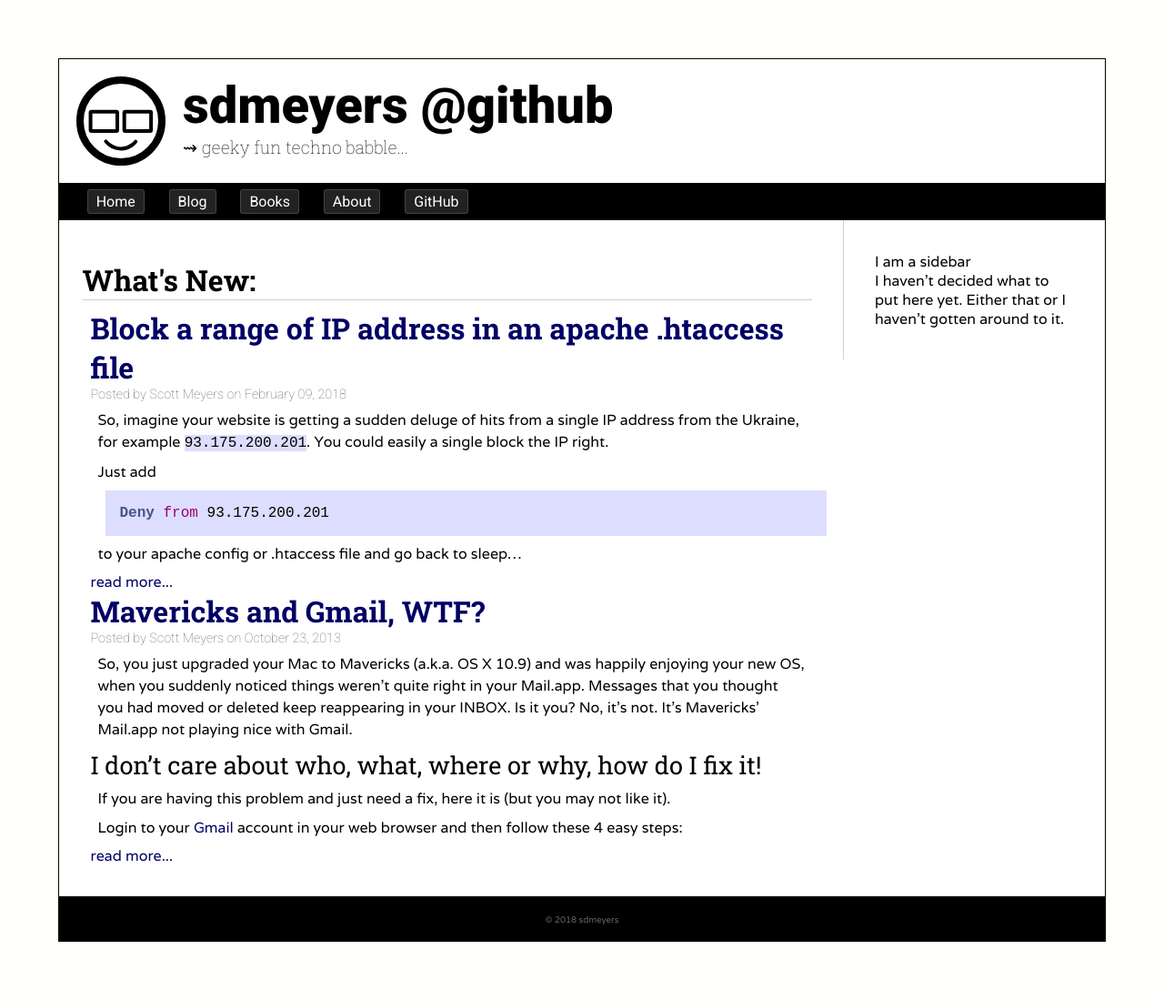
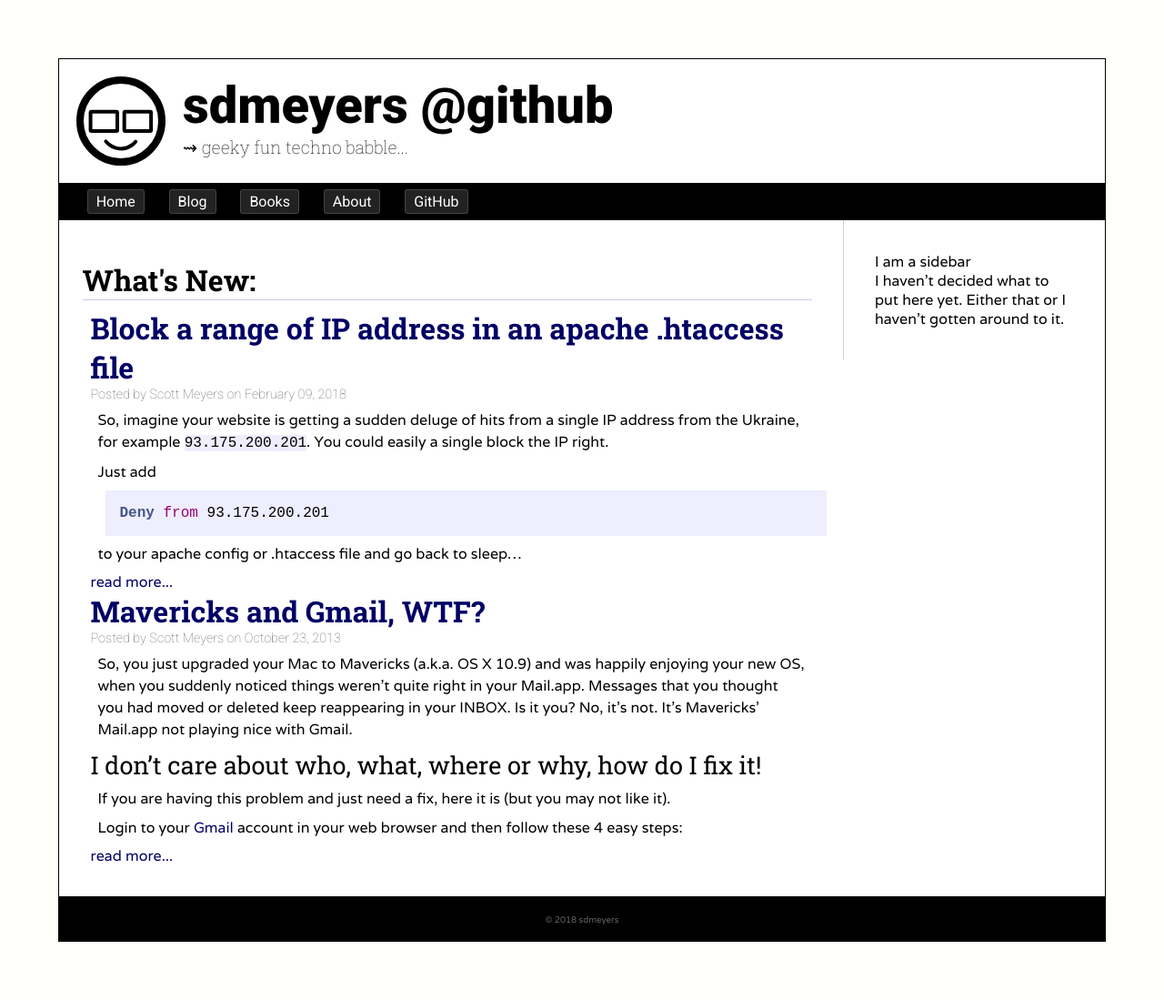
Before and after one commit to sdmeyers/sdmeyers.github.io, a Jekyll site: the page built from index.html, in a window 1280 px wide. Shown: the whole page at 91% size. Built offline with Jekyll 4.4.1, drawn with Linux system fonts in a browser that asks for light colours; some web fonts are replaced.

Commit message:
no message

```diff
--- a/css/main.css
+++ b/css/main.css
@@ -56,13 +56,13 @@ pre, code {
   font-family: 'PT Mono', monospace; }
 
 code {
-  background-color: #DDF; }
+  background-color: #EEF; }
 
 pre {
   width: 100%;
   margin-left: 1rem;
   margin-right: 1rem; }
-  pre code {
+  pre > code {
     display: block;
     padding: 1rem; }
 
--- a/css/scss/_global.scss
+++ b/css/scss/_global.scss
@@ -46,12 +46,12 @@ p
 }
 
 pre, code { font-family: 'PT Mono', monospace; }
-code { background-color: #DDF; }
+code { background-color: #EEF; }
 pre {
 	width: 100%;
 	margin-left: 1rem;
 	margin-right: 1rem;
-	code {
+	> code {
 		display: block;
 		padding: 1rem;
 	}
```
Also changed, not shown: 1 other file.
